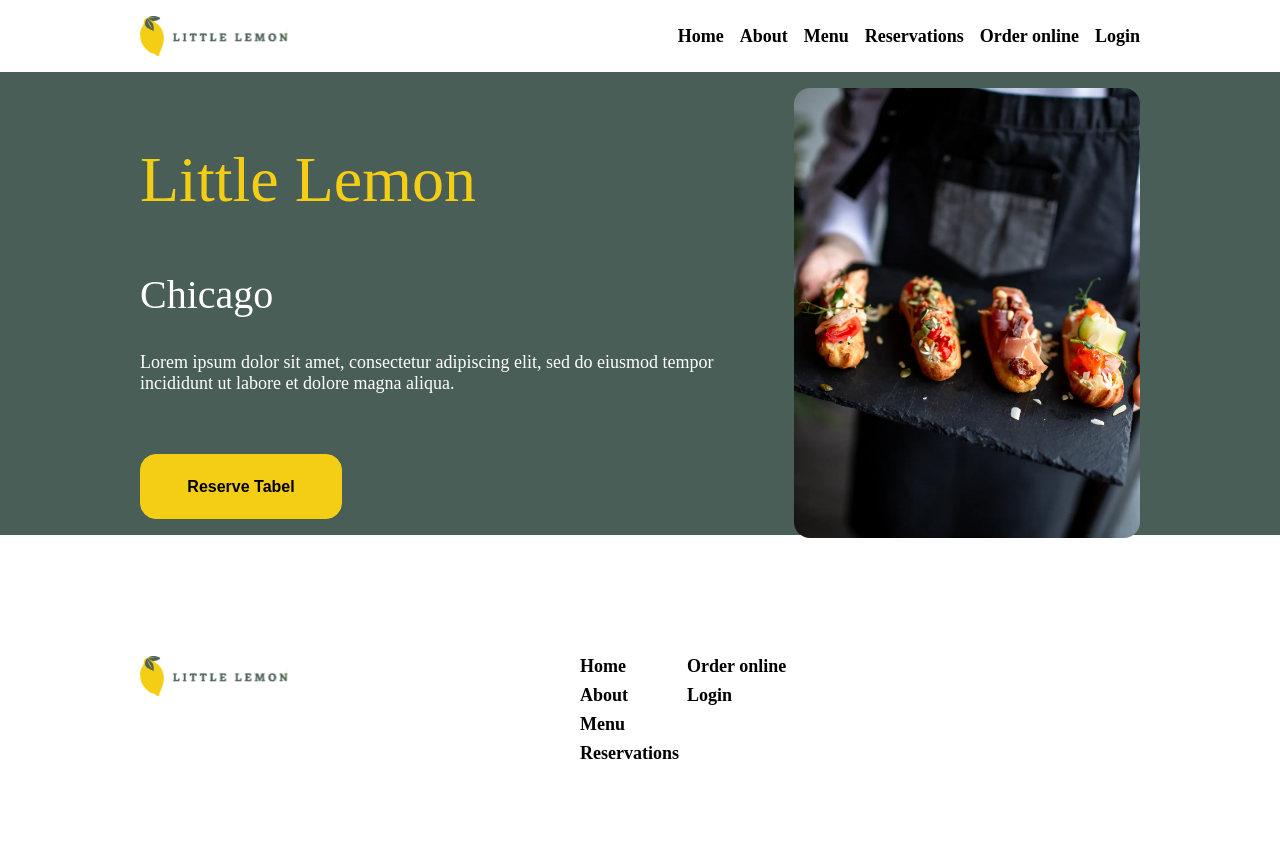
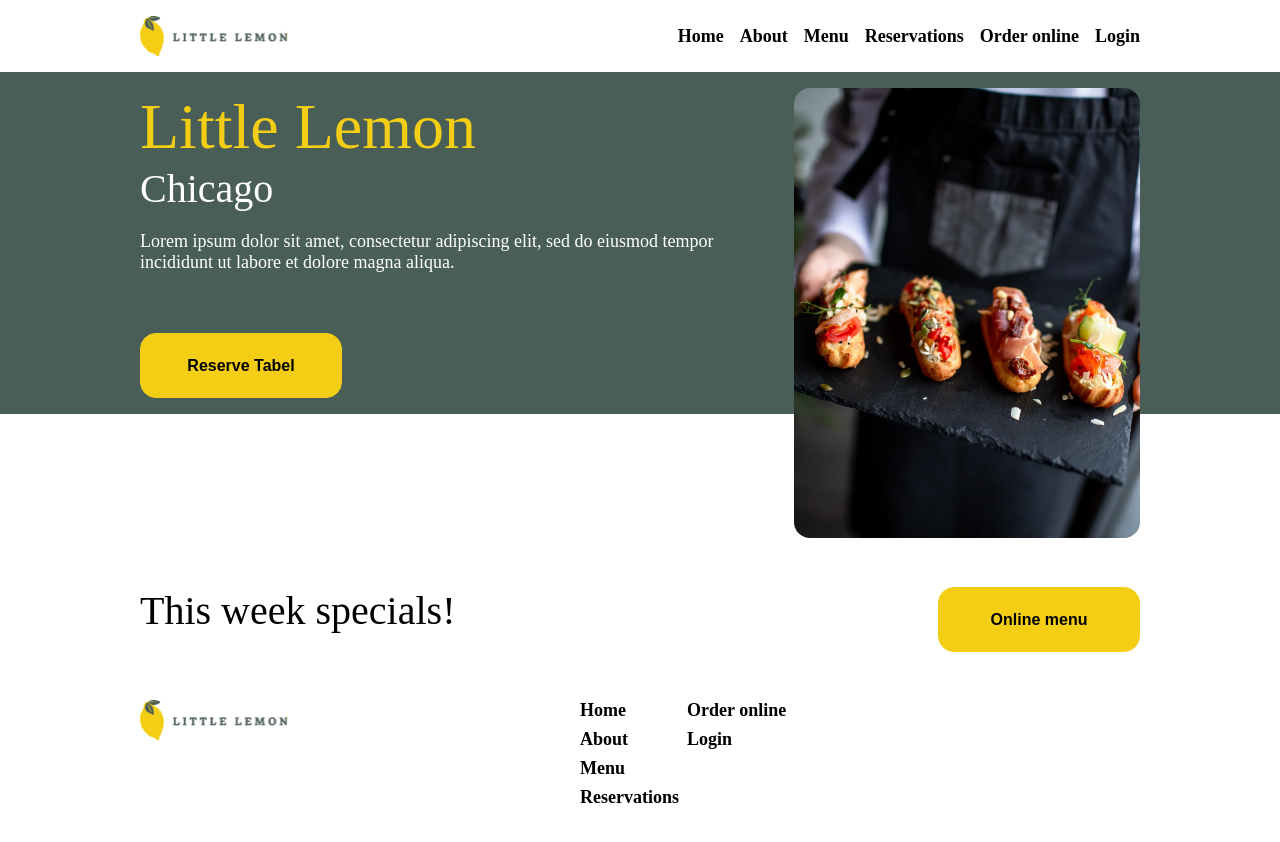
Before and after one commit to KSGitUser/coursera-frontend-meta, a React (Create React App) app: page / in a window 1280 px wide. Before the commit the page ends 800 px from the top, so only its background shows below. Built offline with nearby package versions, Linux system fonts and the light colour scheme; a web font is replaced by a local one.

Commit message:
feat: add Specials with header

```diff
--- a/package.json
+++ b/package.json
@@ -7,6 +7,7 @@
     "@testing-library/jest-dom": "^5.16.5",
     "@testing-library/react": "^13.4.0",
     "@testing-library/user-event": "^13.5.0",
+    "classnames": "^2.3.2",
     "react": "^18.2.0",
     "react-dom": "^18.2.0",
     "react-scripts": "5.0.1",
@@ -47,7 +48,5 @@
     "prettier": "2.8.8",
     "standard": "^17.1.0"
   },
-  "standard": {
-
-   }
+  "standard": {}
 }
--- a/src/App.js
+++ b/src/App.js
@@ -3,6 +3,7 @@ import Header from './components/Header'
 import Main from './components/Main'
 import Footer from './components/Footer'
 import Hero from './components/Hero/Hero'
+import Specials from './components/Specials/Specials'
 
 function App () {
   return (
@@ -10,6 +11,7 @@ function App () {
       <Header> </Header>
       <Main>
         <Hero />
+        <Specials />
       </Main>
       <Footer />
     </>
--- a/src/assets/style/styles.scss
+++ b/src/assets/style/styles.scss
@@ -40,10 +40,12 @@ html, body {
 
 h1, .font-display-title {
 @include fontMarkazi;
+margin: 0;
 }
 
 h2, .font-subtitle {
 @include fontMarkazi($weight: 400, $size: 40px, $lineHeight: 48px);
+margin: 0;
 }
 
 .font-card-title {
--- a/src/components/Hero/heroStyle.module.scss
+++ b/src/components/Hero/heroStyle.module.scss
@@ -18,11 +18,17 @@
             grid-template-columns: 1fr;
         }
     }
+    margin-bottom: 125px;
 
     padding-top: 16px;
     padding-bottom: 16px;
 
     background-color: $color-green;
+
+
+    @include screenEqAndLess768 {
+        margin-bottom: 0;
+    }
 }
 
 .heroTitle {
--- /dev/null
+++ b/src/components/Specials/Specials.js
@@ -0,0 +1,17 @@
+import classNames from 'classnames'
+import Button from '../Button/Button'
+import style from './styleSpecials.module.scss'
+
+const Specials = () => {
+  return (
+    <section className={classNames(style.specials, 'container')}>
+      <div className={style.specialsHeader}>
+        <h2 className={classNames(style.specialsHeader, 'font-subtitle')}>This week specials!</h2>
+        <Button>Online menu</Button>
+      </div>
+
+    </section>
+  )
+}
+
+export default Specials
--- /dev/null
+++ b/src/components/Specials/styleSpecials.module.scss
@@ -0,0 +1,22 @@
+@import '../../assets/style/variables.scss';
+
+.specials {
+    padding-top: 48px;
+    padding-bottom: 32px;;
+}
+
+.specialsHeader {
+    display: flex;
+    justify-content: space-between;
+    @include screenEqAndLess768 {
+        flex-direction: column;
+         padding-bottom: 16px;
+    }
+}
+
+.specialsHeader {
+    flex:  1 1 auto;
+    @include screenEqAndLess768 {
+        margin-bottom: 16px;
+    }
+}
```
Also changed, not shown: 1 other file (tests, documents, lock files or other folders).
